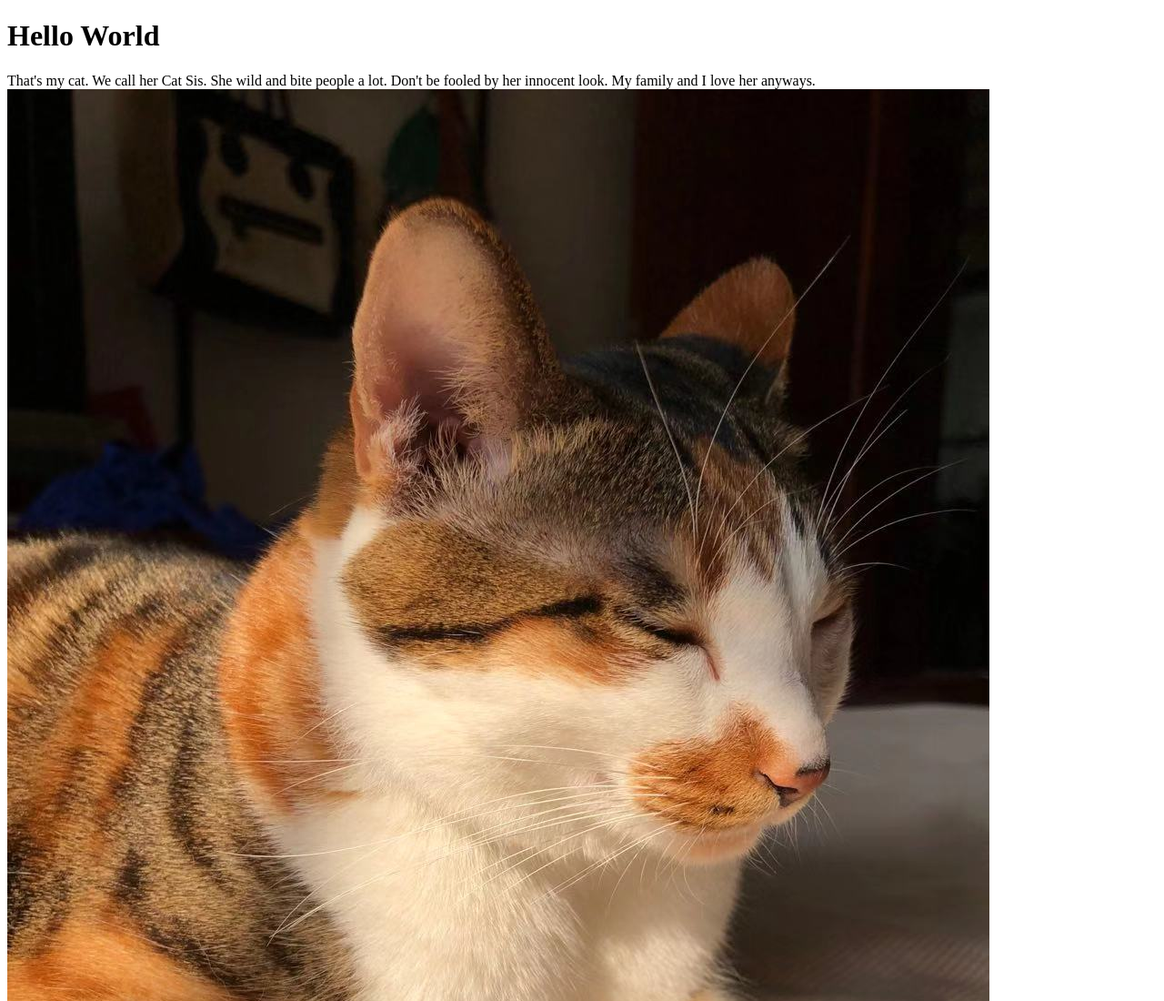
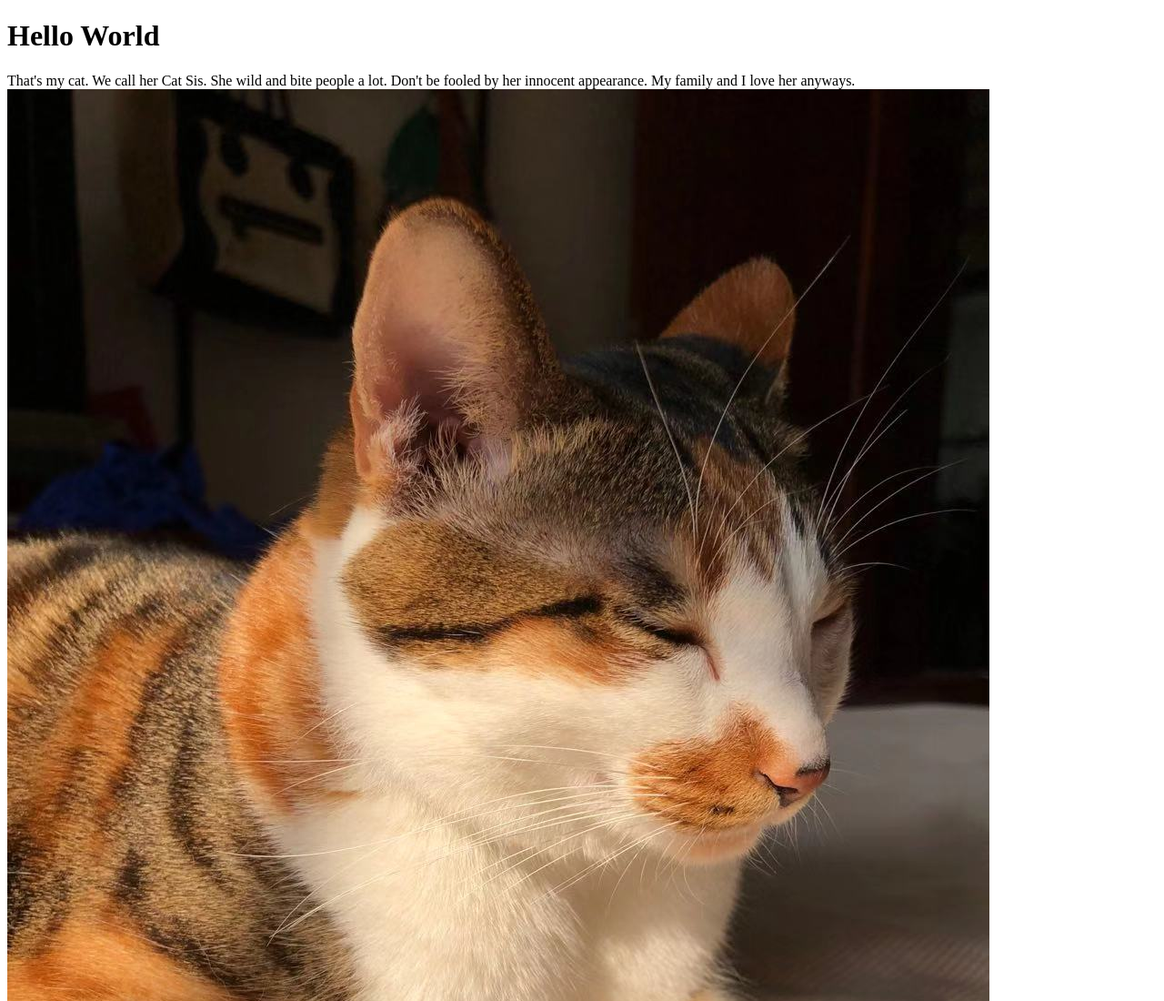
Before and after one commit to kspu0822INST377/kspu0822INST377.github.io, a plain HTML site: page index.html in a window 1280 px wide. Shown: the top 1100 px of the page at 91% size. Drawn offline with Linux system fonts and the light colour scheme.

Commit message:
Update index.html

```diff
--- a/index.html
+++ b/index.html
@@ -4,7 +4,7 @@
 <h1>Hello World</h1>
 <h>That's my cat. We call her Cat Sis.</h>
 <h>She wild and bite people a lot.</h>
-<h>Don't be fooled by her innocent look.</h>
+<h>Don't be fooled by her innocent appearance.</h>
 <h>My family and I love her anyways.</h>
 <img src="catSis.JPG"
      alt="Sadly you did not see her. It's my fault. Or yours">
```
